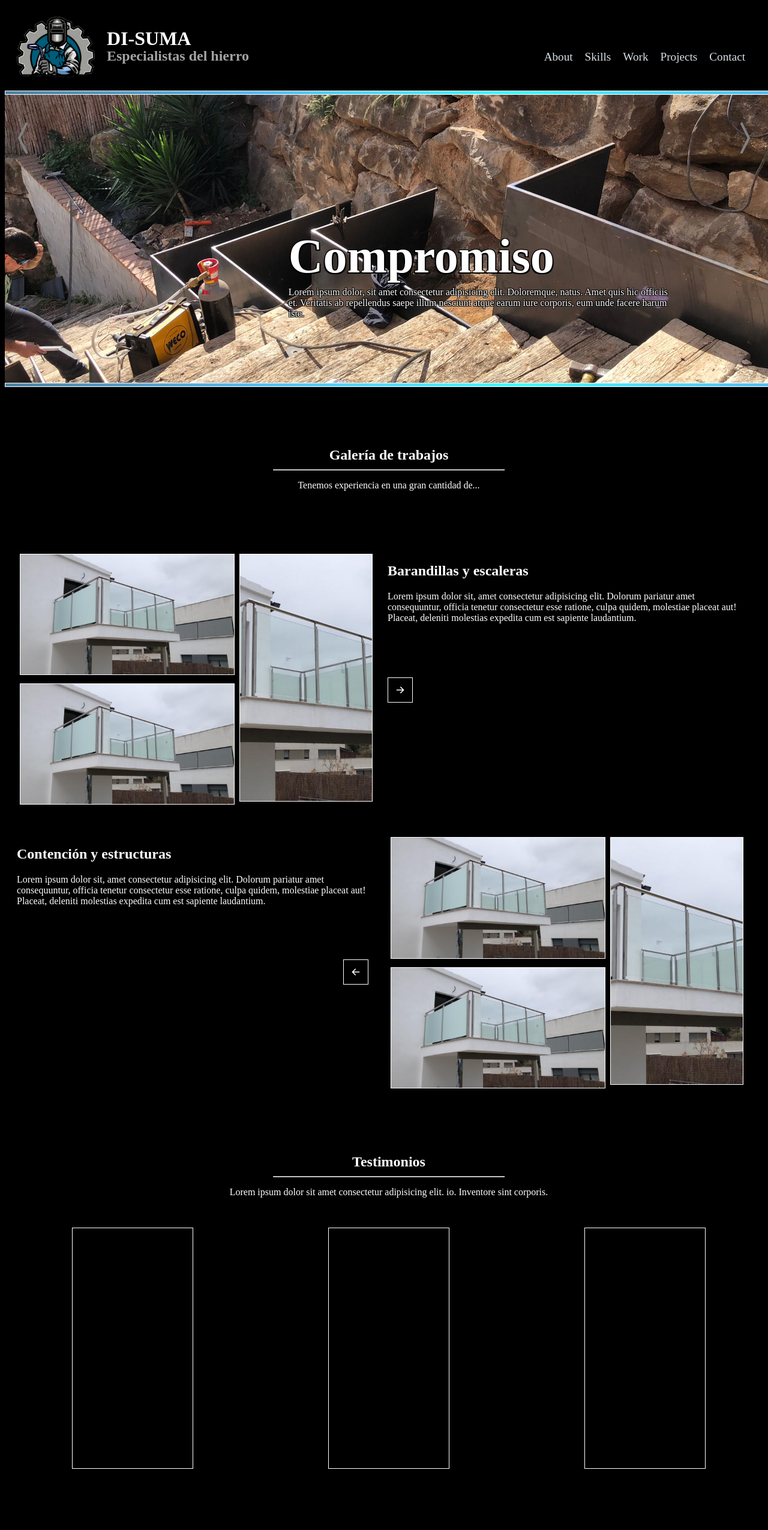
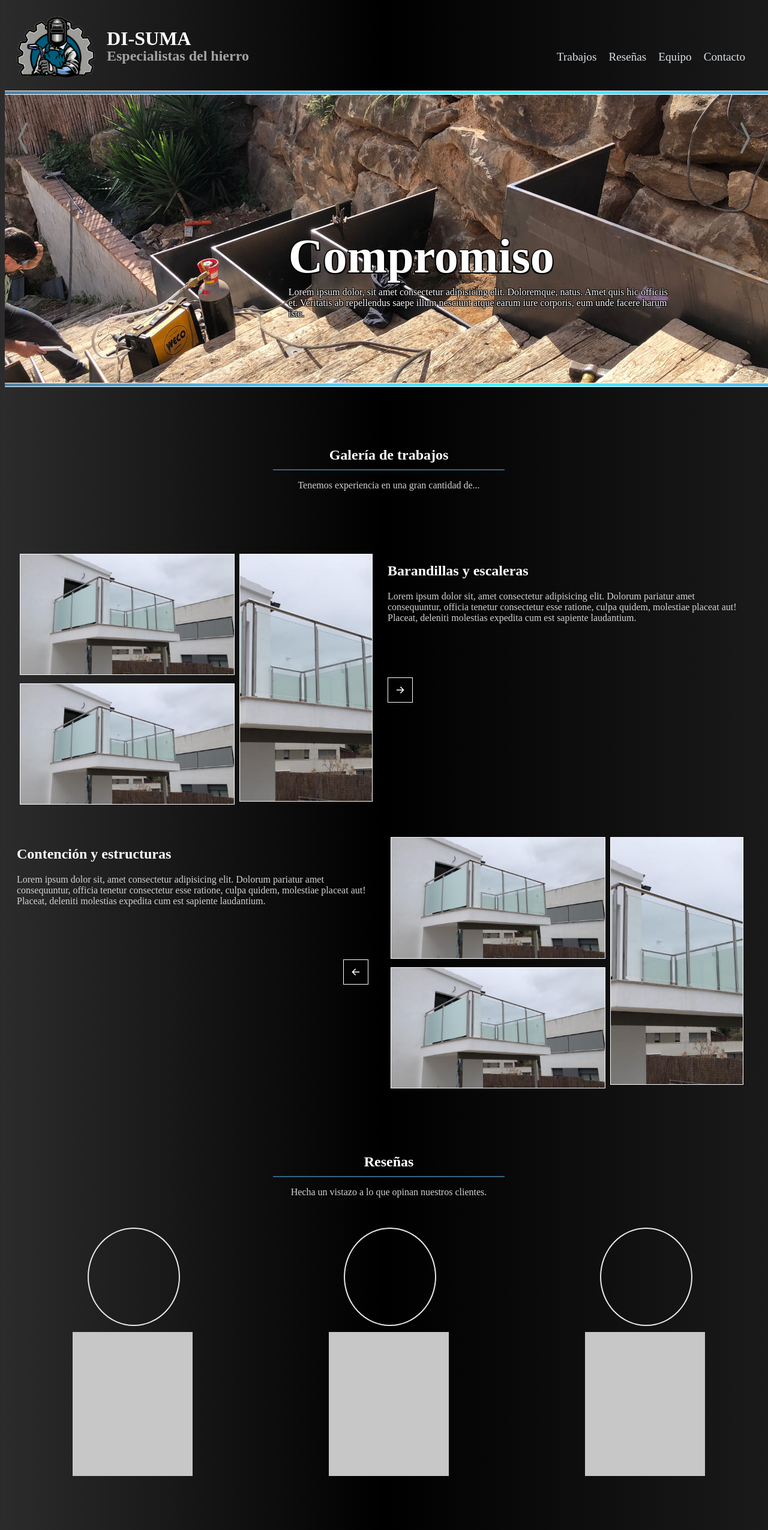
Before and after one commit to DavoSoftwareDeveloper/landing-disuma, a React (Vite) app: page / in a window 1280 px wide. Shown: the top 2550 px of the page at 60% size. Built offline with nearby package versions, Linux system fonts and the light colour scheme.

Commit message:
micro ajustes

```diff
--- a/src/components/Footer.jsx
+++ b/src/components/Footer.jsx
@@ -11,7 +11,7 @@ function Footer() {
         {/* ============ LogoIcon Start here ============ */}
         <div>
         <img className='logo' src={logo} alt='logoLight' />
-        <p className='m-3 text-white text-sm tracking-wide'>© Di-Suma</p>
+        <p className='register'>© Di-Suma</p>
         <div className='flex2'>
             <FaFacebook/>
             <FaTwitter />
@@ -22,7 +22,7 @@ function Footer() {
         </div>
         {/* ============ LocateUs Start here ============ */}
         <div>
-            <h2 className=''>Locate us</h2>
+            <h2 className=''>Area de trabajo</h2>
             <div className=''>
                 <p>Mataró, Barcelona</p>
                 <p>Mobile: 635200640</p>
@@ -32,7 +32,7 @@ function Footer() {
         </div>
         {/* ============ Profile Start here ============ */}
         <div>
-            <h2 className=''> Profile</h2>
+            <h2 className=''> Detalles de contacto</h2>
             <div className=''>
                 <p className='flex2'>
                     <span className='text-lg'><BsPersonFill/></span>my account
--- a/src/components/Form.jsx
+++ b/src/components/Form.jsx
@@ -29,7 +29,9 @@ const onSubmit = (e) => {
       <section className='heading'>
         <h2>Contacto</h2>
         <hr className="hr"/>
-      <p> Lorem ipsum dolor sit amet consectetur adipisicing elit. Architecto consequatur delectus blanditiis modi distinctio. Inventore sint corporis asperiores quod saepe veritatis cum sed, provident animi voluptatem dignissimos quasi quae nesciunt.</p>
+      <p> Necesitas un soldador profesional o un especialista en estructuras de hierro? Estás en el sitio adecuado!</p>
+      <p> Tenemos más de 10 años de experiéncia en estructuras de metal.</p>
+      <p> Pide presupuesto sin compromiso!</p>
       </section>
 
       <section className='form'>
@@ -63,7 +65,7 @@ const onSubmit = (e) => {
           </div>
       </form>
       </section>
-
+        <div id="staff"></div>
       </>
       )
 }
--- a/src/components/Galery.jsx
+++ b/src/components/Galery.jsx
@@ -59,6 +59,7 @@ const prevSlide = () => {
             </div>
           </section>
       </div>
+      <div id="reseñas"></div>
     </div>
   )
 }
--- a/src/components/Header.jsx
+++ b/src/components/Header.jsx
@@ -24,7 +24,7 @@ function Header() {
             <img className="image-slide" src={foto4} alt='imgTwo' loading='priority'/>
             <img className="image-slide" src={foto5} alt='imgThree' loading='priority'/>
         </div>
-        <div className='metal'></div>
+        <div id="galery" className='metal'></div>
         <div style={{transform:`translateX(-${currentSlide * 100}vw)`}} className="content-slide">
           <div className='card'>
             <h1 className='titulo'>Compromiso</h1>
--- a/src/components/Nav.jsx
+++ b/src/components/Nav.jsx
@@ -12,11 +12,10 @@ function Nav() {
         </div>
         <div>
           <ul className="Navbar">
-              <li><a href="#about">About</a></li>
-              <li><a href="#skills">Skills</a></li>
-              <li><a href="#work">Work</a></li>
-              <li><a href="#projects">Projects</a></li>
-              <li><a href="#contact">Contact</a></li>
+              <li><a href="#galery">Trabajos</a></li>
+              <li><a href="#reseñas">Reseñas</a></li>
+              <li><a href="#staff">Equipo</a></li>
+              <li><a href="#contacto">Contacto</a></li>
           </ul>
         </div>
     </div>
--- a/src/components/Testimonials.jsx
+++ b/src/components/Testimonials.jsx
@@ -4,15 +4,25 @@ function Testimonials() {
   return (
     <div className="testimonials">
       <section className='heading'>
-        <h2>Testimonios</h2>
+        <h2>Reseñas</h2>
         <hr className="hr"/>
-        <p> Lorem ipsum dolor sit amet consectetur adipisicing elit. io. Inventore sint corporis.</p>
+        <p> Hecha un vistazo a lo que opinan nuestros clientes.</p>
       </section>
       <div className="flex">
-        <div className="testi"></div>
-        <div className="testi"></div>
-        <div className="testi"></div>
+        <div className="testi">
+          <div className="circle-testi"></div>
+          <div className="text-testi"></div>
+        </div>
+        <div className="testi">
+          <div className="circle-testi"></div>
+          <div className="text-testi"></div>
+        </div>
+        <div className="testi">
+          <div className="circle-testi"></div>
+          <div className="text-testi"></div>
+        </div>
       </div>
+      <div id="contacto"></div>
     </div>
   )
 }
--- a/src/components/Trabajador.jsx
+++ b/src/components/Trabajador.jsx
@@ -6,7 +6,7 @@ function Trabajador() {
         <section className='heading'>
             <h2>Staff</h2>
             <hr className="hr"/>
-            <p> Lorem ipsum dolor sit amet consectetur adipisicing elit.</p>
+            <p> Conoce a nuestro equipo!</p>
         </section>
             <div className="content-trabajador">
                 <div className="image-trabajador"></div>
--- a/src/index.css
+++ b/src/index.css
@@ -1,9 +1,9 @@
 html{
+  background: linear-gradient(to left,#1a1a1a, transparent,#2c2c2c);
   background-color: black;
   color:white;
 }
 body{
-  background-color: linear-gradient(rgba(249, 249, 249, 0.8),rgba(2,2,2,0.5));
   overflow-x: hidden;
 }
 
@@ -148,6 +148,7 @@ bottom: 380px;
 
 .metal{
   border:0.5px solid white;
+  margin-left: -6px;
   width: 100vw;
   height: 5px;
   background-image: radial-gradient(circle at 66.49% 78.56%, #3cfcff 0, #4ddcff 25%, #53bcf2 50%, #539dc9 75%, #4e81a3 100%);;
@@ -199,6 +200,9 @@ bottom: 380px;
 .details-photo{
 width:90%;
 }
+.details-photo > p{
+  color:rgb(213, 211, 211);
+}
 
 .testimonials{
   margin-top: 100px;
@@ -213,7 +217,6 @@ width:90%;
 .testi{
   width:200px;
   height: 400px;
-  border: 1px solid white;
 }
 
 .heading{
@@ -291,6 +294,7 @@ width:90%;
 .heading > p {
   margin-left:25%;
   width: 50%;
+  color:rgb(213, 211, 211);
 }
 .btn{
   width:100px;
@@ -307,6 +311,7 @@ width:90%;
 .hr{
   width: 30%;
   margin-top:-10px;
+  border:1px solid #366483;
 }
 .galery-pages{
   margin-top: 90px;
@@ -344,3 +349,17 @@ width:90%;
   margin-top:12px;
   margin-left:12px;
 }
+.circle-testi{
+  position: relative;
+  margin-left: 25px;
+  margin-bottom: 10px;
+  width:150px;
+  height:40%;
+  border: 2px solid rgb(231, 231, 231);
+  border-radius: 50%;
+}
+.text-testi{
+  width: 100%;
+  height: 60%;
+  background-color: rgb(200, 199, 199);
+}
```
